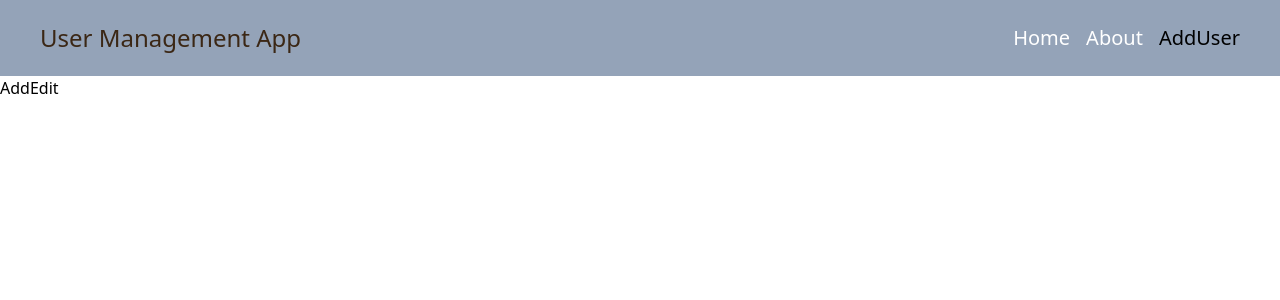
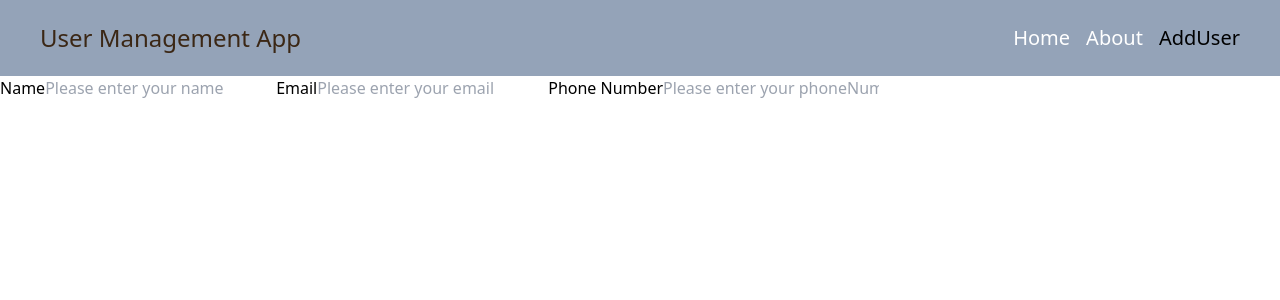
Before and after one commit to Tausif4171/User-Management-System, a React (Create React App) app in the folder frontend/: page /add in a window 1280 px wide. Shown: the top 300 px of the page. Built offline with nearby package versions, Linux system fonts and the light colour scheme.

Commit message:
form created for handling details 📛

```diff
--- a/frontend/src/pages/AddEdit.tsx
+++ b/frontend/src/pages/AddEdit.tsx
@@ -3,14 +3,34 @@ import React, { useState } from 'react'
 const initialState = {
   name: '',
   email: '',
-  phoneNumber: null
+  phoneNumber: ''
 }
 
 function AddEdit() {
   const [state, setState] = useState(initialState)
   const { name, email, phoneNumber } = initialState
+  function handleInputChange() {
+
+  }
+
+  function handleSubmit() {
+
+  }
+
   return (
-    <div>AddEdit</div>
+    <div>
+      <form onSubmit={handleSubmit} className='w-[100%]'>
+        <label>Name</label>
+        <input type='text' name='name' value={name} placeholder='Please enter your name' onChange={handleInputChange} />
+
+        <label>Email</label>
+        <input type='email' name='email' value={email} placeholder='Please enter your email' onChange={handleInputChange} />
+
+        <label>Phone Number</label>
+        <input type='number' name='phoneNumber' value={phoneNumber} placeholder='Please enter your phoneNumber' onChange={handleInputChange} />
+
+      </form>
+    </div>
   )
 }
 
```
